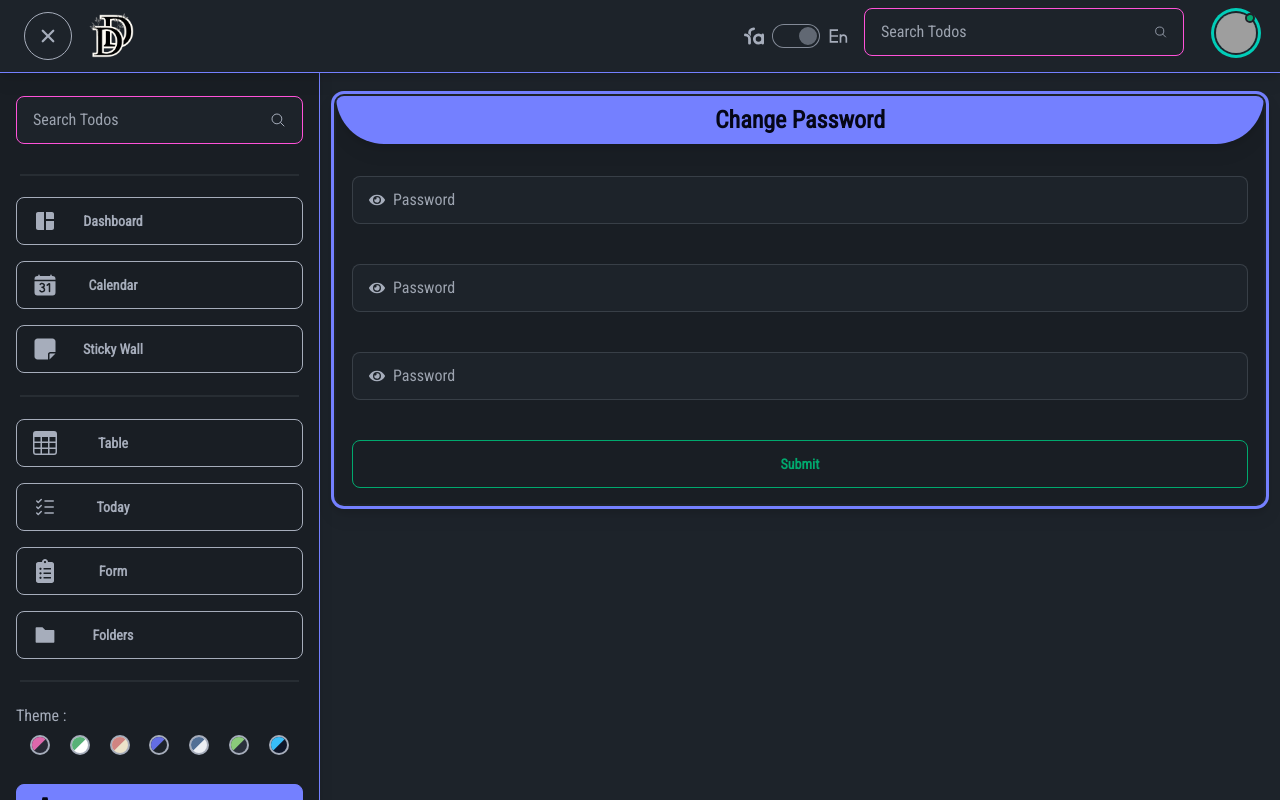
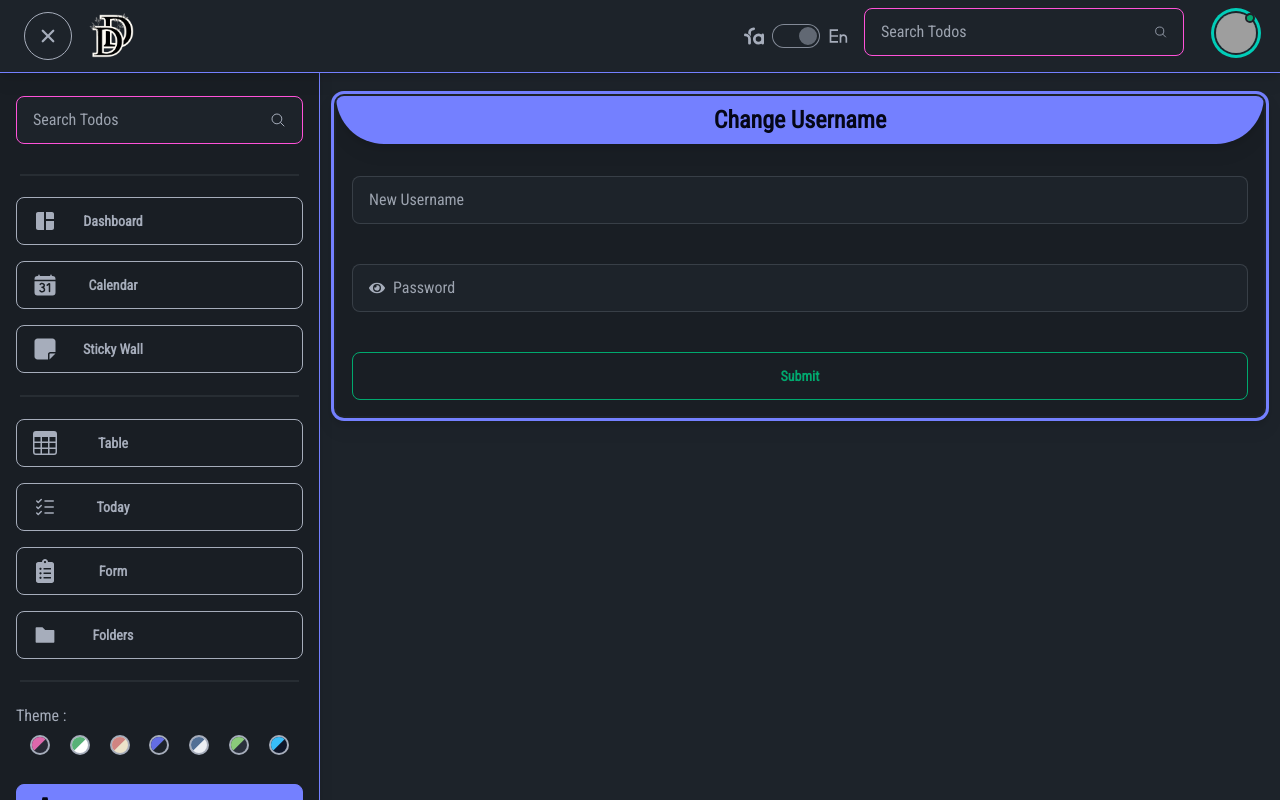
Before and after one commit to Ali-boorboor/Daily-Doings, a React (Vite) app: page /settings/change-username in a window 1280 px wide. Built offline with nearby package versions, Linux system fonts and the light colour scheme; grey boxes are pictures that could not be loaded.

Commit message:
change password & change username pages completed

```diff
--- a/src/components/organisms/SettingsOrganisms/ChangePasswordForm.tsx
+++ b/src/components/organisms/SettingsOrganisms/ChangePasswordForm.tsx
@@ -20,7 +20,7 @@ function ChangePasswordForm() {
       {({ values, handleChange, setFieldTouched }) => (
         <Form className="h-full m-auto max-w-screen-lg overflow-hidden flex flex-col gap-4 justify-center items-center badge-ghost ring ring-primary rounded-lg drop-shadow-lg ring-offset-2 ring-offset-base-100">
           <HeaderTitle
-            title="Change Password"
+            title={t("settingsChangePasswordBtn")}
             style="bg-primary text-primary-content text-xl md:text-2xl p-2 text-center rounded-b-full w-full"
           />
           <div className="flex flex-col gap-4 md:gap-8 justify-center items-center p-4 w-full">
@@ -29,7 +29,7 @@ function ChangePasswordForm() {
               name="currentPassword"
               value={values.currentPassword}
               onChangeHandler={handleChange}
-              placeholder={t("passwordInput")}
+              placeholder={t("changePasswordCurrentInput")}
               setFieldTouched={setFieldTouched}
             />
             <Input
@@ -37,7 +37,7 @@ function ChangePasswordForm() {
               name="newPassword"
               value={values.newPassword}
               onChangeHandler={handleChange}
-              placeholder={t("passwordInput")}
+              placeholder={t("changePasswordNewInput")}
               setFieldTouched={setFieldTouched}
             />
             <Input
@@ -45,7 +45,7 @@ function ChangePasswordForm() {
               name="submitPassword"
               value={values.submitPassword}
               onChangeHandler={handleChange}
-              placeholder={t("passwordInput")}
+              placeholder={t("changePasswordSubmitInput")}
               setFieldTouched={setFieldTouched}
             />
             <Button
--- a/src/components/organisms/SettingsOrganisms/ChangeUsernameForm.tsx
+++ b/src/components/organisms/SettingsOrganisms/ChangeUsernameForm.tsx
@@ -11,39 +11,30 @@ function ChangeUsernameForm() {
   return (
     <Formik
       initialValues={{
-        currentPassword: "",
-        newPassword: "",
-        submitPassword: "",
+        newUsername: "",
+        password: "",
       }}
       onSubmit={() => {}}
     >
       {({ values, handleChange, setFieldTouched }) => (
         <Form className="h-full m-auto max-w-screen-lg overflow-hidden flex flex-col gap-4 justify-center items-center badge-ghost ring ring-primary rounded-lg drop-shadow-lg ring-offset-2 ring-offset-base-100">
           <HeaderTitle
-            title="Change Password"
+            title={t("settingsChangeUsernameBtn")}
             style="bg-primary text-primary-content text-xl md:text-2xl p-2 text-center rounded-b-full w-full"
           />
           <div className="flex flex-col gap-4 md:gap-8 justify-center items-center p-4 w-full">
             <Input
-              type="password"
-              name="currentPassword"
-              value={values.currentPassword}
+              type="text"
+              name="newUsername"
+              value={values.newUsername}
               onChangeHandler={handleChange}
-              placeholder={t("passwordInput")}
+              placeholder={t("changeUsernameInput")}
               setFieldTouched={setFieldTouched}
             />
             <Input
               type="password"
-              name="newPassword"
-              value={values.newPassword}
-              onChangeHandler={handleChange}
-              placeholder={t("passwordInput")}
-              setFieldTouched={setFieldTouched}
-            />
-            <Input
-              type="password"
-              name="submitPassword"
-              value={values.submitPassword}
+              name="password"
+              value={values.password}
               onChangeHandler={handleChange}
               placeholder={t("passwordInput")}
               setFieldTouched={setFieldTouched}
--- a/src/languages/en.ts
+++ b/src/languages/en.ts
@@ -97,10 +97,10 @@ const en = {
   settingsChangePasswordBtn: "Change Password",
   settingsChangeUsernameBtn: "Change Username",
   settingsLanguageTitle: "Language",
-  settingsFontSizeTitle: "Font Size",
-  settingsFontSizeNormal: "Normal",
-  settingsFontSizeLarge: "Large",
-  settingsFontSizeExtraLarge: "Extra Large",
+  changePasswordCurrentInput: "Current Password",
+  changePasswordNewInput: "New Password",
+  changePasswordSubmitInput: "Submit Password",
+  changeUsernameInput: "New Username",
 };
 
 export default en;
--- a/src/languages/fa.ts
+++ b/src/languages/fa.ts
@@ -97,10 +97,10 @@ const fa = {
   settingsChangePasswordBtn: "تغییر کلمه عبور",
   settingsChangeUsernameBtn: "تغییر نام کاربری",
   settingsLanguageTitle: "زبان",
-  settingsFontSizeTitle: "سایز فونت",
-  settingsFontSizeNormal: "متوسط",
-  settingsFontSizeLarge: "بزرگ",
-  settingsFontSizeExtraLarge: "خیلی بزرگ",
+  changePasswordCurrentInput: "کلمه عبور فعلی",
+  changePasswordNewInput: "کلمه عبور جدید",
+  changePasswordSubmitInput: "تایید کلمه عبور جدید",
+  changeUsernameInput: "نام کاربری جدید",
 };
 
 export default fa;
```
